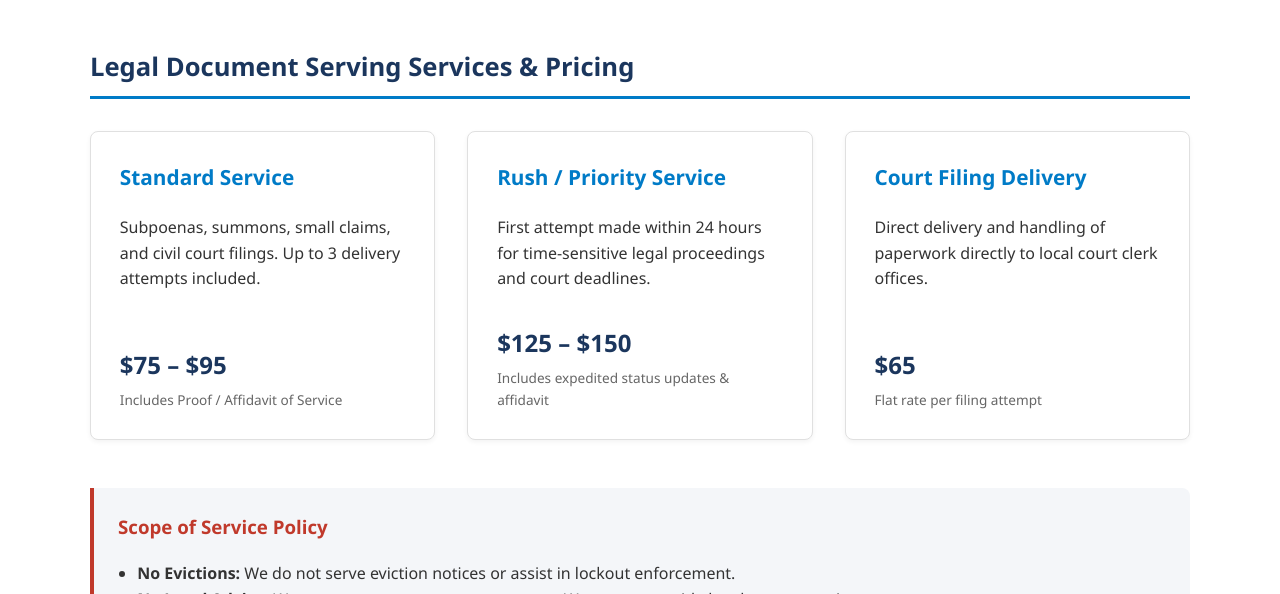
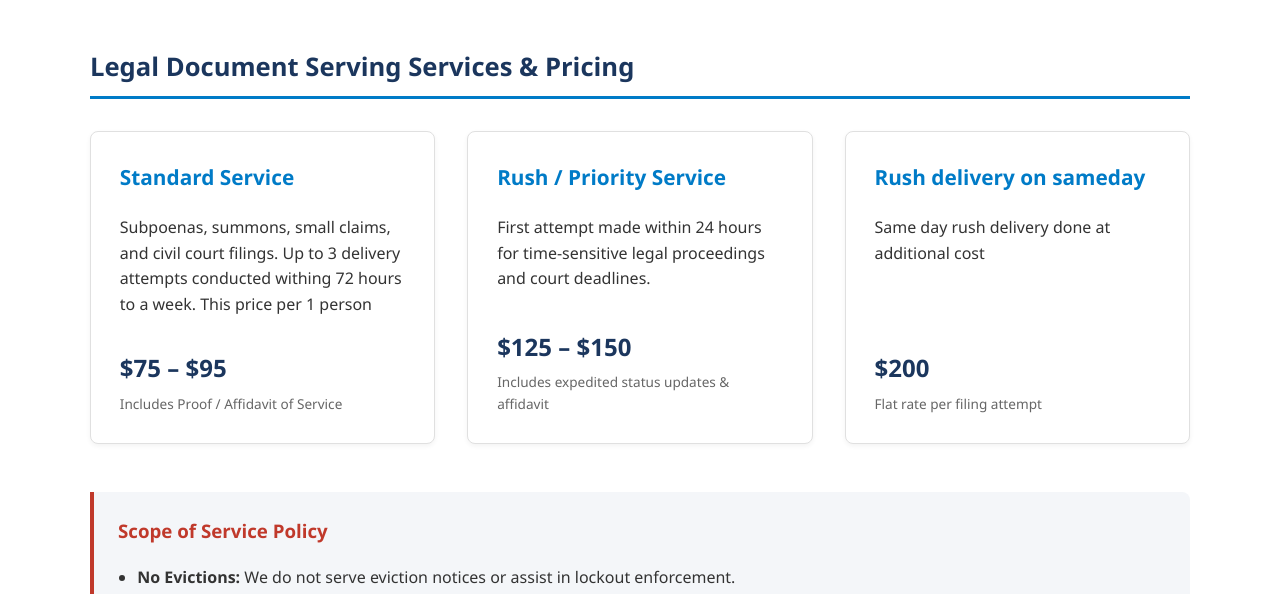
Before and after one commit to SunithaGarikapati/legal-document-server, a plain HTML site: page index.html in a window 1280 px wide. Shown: the part 506-1100 px from the top of the page. Drawn offline with Linux system fonts and the light colour scheme.

Commit message:
Update index.html

```diff
--- a/index.html
+++ b/index.html
@@ -241,7 +241,7 @@
             <div class="card">
                 <div>
                     <h3>Standard Service</h3>
-                    <p>Subpoenas, summons, small claims, and civil court filings. Up to 3 delivery attempts included.</p>
+                    <p>Subpoenas, summons, small claims, and civil court filings. Up to 3 delivery attempts conducted withing 72 hours to a week. This price per 1 person</p>
                 </div>
                 <div>
                     <div class="price-tag">$75 – $95</div>
@@ -262,11 +262,11 @@
 
             <div class="card">
                 <div>
-                    <h3>Court Filing Delivery</h3>
-                    <p>Direct delivery and handling of paperwork directly to local court clerk offices.</p>
+                    <h3>Rush delivery on sameday</h3>
+                    <p>Same day rush delivery done at additional cost</p>
                 </div>
                 <div>
-                    <div class="price-tag">$65</div>
+                    <div class="price-tag">$200</div>
                     <div class="price-subtext">Flat rate per filing attempt</div>
                 </div>
             </div>
@@ -312,8 +312,8 @@
                     <label>Service Requested *</label>
                     <select name="service_type" required>
                         <option value="Standard Service ($75-$95)">Standard Service ($75 - $95)</option>
-                        <option value="Rush Service ($125-$150)">24-Hour Rush Service ($125 - $150)</option>
-                        <option value="Court Filing ($65)">Court Filing Delivery ($65)</option>
+                        <option value="Rush Service ($125-$150)">24-Hour to 48 Hour Service ($125 - $150)</option>
+                        <option value="Court Filing ($65)">Same Day Rush Service $200</option>
                     </select>
                 </div>
 
```
